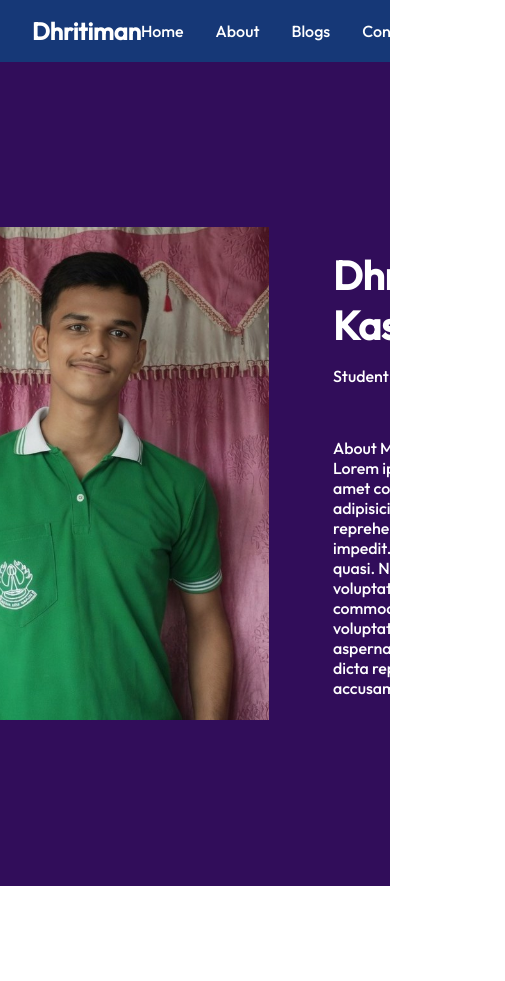
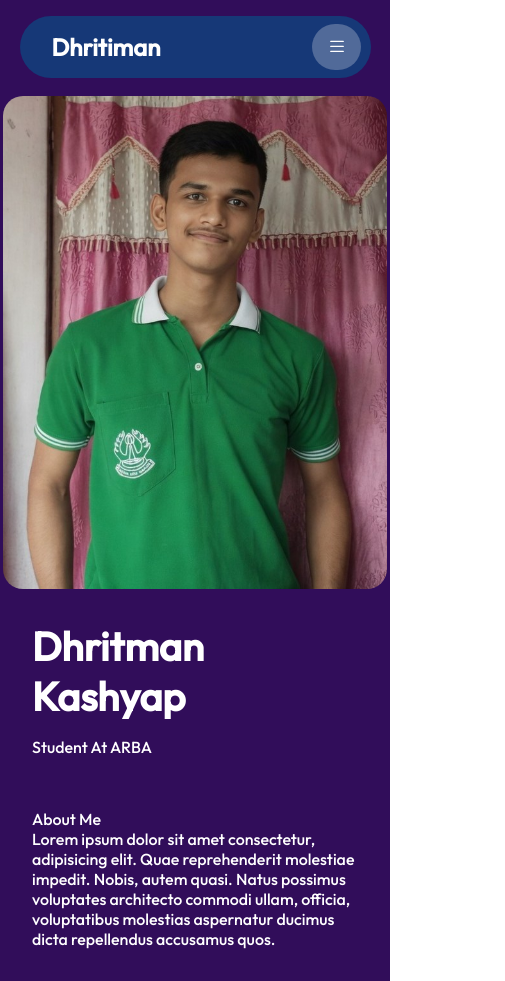
Before and after one commit to dhritimnn/myportfolio2, a React (Vite) app: page / in a window 390 px wide. Shown: the whole page, 505 px wide, since content can reach past the window. Before the commit the page ends 886 px from the top, so only its background shows below. Built offline with nearby package versions, Linux system fonts and the light colour scheme.

Commit message:
Added Browser-routers, made header and nav comp responsive, added home, about, navmenu, footer comp but kept blank

```diff
--- a/package.json
+++ b/package.json
@@ -11,7 +11,8 @@
   },
   "dependencies": {
     "react": "^19.2.7",
-    "react-dom": "^19.2.7"
+    "react-dom": "^19.2.7",
+    "react-router-dom": "^7.18.1"
   },
   "devDependencies": {
     "@eslint/js": "^10.0.1",
--- a/src/App.css
+++ b/src/App.css
@@ -1,78 +1,13 @@
 @font-face {
-  font-family: 'Outfit';
-  src: url('../fonts/outfit/static/Outfit-Medium.ttf') format('truetype');
+  font-family: "Outfit";
+  src: url("../fonts/outfit/static/Outfit-Medium.ttf") format("truetype");
   font-style: normal;
   font-display: swap;
 }
 
 * {
-    font-family: "Outfit", sans-serif;
-    margin: 0;
-    padding: 0;
-    color: #ffffff;
+  font-family: "Outfit", sans-serif;
+  margin: 0;
+  padding: 0;
+  color: #ffffff;
 }
-
-.Navbar {
-    background: rgb(22, 56, 119);
-    display: flex;
-    flex-direction: row;
-    align-items: center;
-    justify-content: space-between;
-    padding: 1rem 2rem;
-}
-
-.Navbar>.Nav-links {
-    display: flex;
-    flex-direction: row;
-    gap: 2rem;
-}
-
-.Navbar>.Nav-links>* {
-    text-decoration: none;
-    color: rgb(255, 255, 255);
-    transition: 100ms ease-in;
-}
-
-.Navbar>.Nav-links>*:hover{
-    color: rgb(178, 162, 207);
-}
-
-
-.Navbar>.Nav-listbtn {
-    display: flex;
-    justify-content: center;
-    align-items: center;
-    padding: .3rem;
-    background: #ffffff40;
-    border: none;
-    outline: none;
-    border-radius: .3rem;
-}
-
-
-
-.Header {
-    height: 90dvh;
-    display: flex;
-    justify-content: center;
-    align-items: center;
-    background: #310d5a;
-    gap: 4rem;
-    padding: 2rem;
-}
-
-.Header > img {
-    width: 24rem;
-}
-
-.Header > div {
-    display: flex;
-    gap: 1rem;
-    flex-direction: column;
-    max-width: 28rem;
-
-}
-
-.Header > div > h2{
-    font-size: 2.5rem;
-}
--- a/src/App.jsx
+++ b/src/App.jsx
@@ -1,17 +1,19 @@
 import { useState } from 'react'
+import { BrowserRouter, Routes, Route } from 'react-router-dom'
 import './App.css'
-import Navbar from './components/Nav'
-import Header from './components/Header'
-
+import Navbar from './components/Navbar'
+import Home from './components/Home'
+import About from './components/About'
 
 function App() {
-  const [count, setCount] = useState(0)
-
   return (
-    <>
-      <Navbar/>
-      <Header/>
-    </>
+    <BrowserRouter>
+      <Navbar />
+      <Routes>
+         <Route path="/" element={<Home />} />
+         <Route path="/about" element={<About />} />
+      </Routes>
+    </BrowserRouter>
   )
 }
 
--- /dev/null
+++ b/src/components/About.jsx
@@ -0,0 +1,9 @@
+function About() {
+    return (
+        <div>
+
+        </div>
+    )
+}
+
+export default About;
--- /dev/null
+++ b/src/components/Header.css
@@ -0,0 +1,40 @@
+.Header {
+  display: flex;
+  justify-content: center;
+  align-items: center;
+  background: #310d5a;
+  gap: 4rem;
+  padding: 2rem;
+  padding-top: 6rem;
+  overflow: hidden;
+}
+
+.Header > img {
+  width: 24rem;
+  border-radius: 20px;
+}
+
+.Header > div {
+  display: flex;
+  gap: 1rem;
+  flex-direction: column;
+  max-width: 28rem;
+}
+
+.Header > div > h2 {
+  font-size: 2.5rem;
+}
+
+.Footer {
+  display: grid;
+  grid-template-rows: repeat();
+  background: #310d5a;
+  padding: 2rem;
+}
+
+@media screen and (max-width: 838px) {
+  .Header {
+    flex-direction: column;
+    gap: 2rem;
+  }
+}
--- a/src/components/Header.jsx
+++ b/src/components/Header.jsx
@@ -1,3 +1,4 @@
+import "./Header.css";
 function Header(prop) {
     return (
         <div className="Header">
--- /dev/null
+++ b/src/components/Home.jsx
@@ -0,0 +1,11 @@
+import Header from './Header'
+
+function Home() {
+    return (
+        <>
+        <Header />
+        </>
+    )
+}
+
+export default Home;
--- a/src/components/Nav.jsx
+++ /dev/null
@@ -1,18 +0,0 @@
-function Navbar(prop) {
-    return (
-        <div className="Navbar">
-            <h2>Dhritiman</h2>
-            <div className="Nav-links">
-                <a href="/">Home</a>
-                <a href="/">About</a>
-                <a href="/">Blogs</a>
-                <a href="/">Contact</a>
-            </div>
-            <button className="Nav-listbtn"><svg xmlns="http://www.w3.org/2000/svg" width="20" height="20" fill="currentColor" class="bi bi-list" viewBox="0 0 16 16">
-                <path fill-rule="evenodd" d="M2.5 12a.5.5 0 0 1 .5-.5h10a.5.5 0 0 1 0 1H3a.5.5 0 0 1-.5-.5m0-4a.5.5 0 0 1 .5-.5h10a.5.5 0 0 1 0 1H3a.5.5 0 0 1-.5-.5m0-4a.5.5 0 0 1 .5-.5h10a.5.5 0 0 1 0 1H3a.5.5 0 0 1-.5-.5" />
-            </svg></button>
-        </div>
-    )
-}
-
-export default Navbar;
--- /dev/null
+++ b/src/components/Navbar.css
@@ -0,0 +1,57 @@
+.Navbar {
+  background: rgb(22, 56, 119);
+  display: flex;
+  flex-direction: row;
+  align-items: center;
+  justify-content: space-between;
+  margin: 1rem auto;
+  position: fixed;
+  inset: 0 0 auto 0;
+  width: 60%;
+  border-radius: 200px;
+}
+.Navbar > h2 {
+  padding: 1rem 2rem;
+}
+.Navbar > .Nav-links {
+  padding: 1rem 2rem;
+  display: flex;
+  flex-direction: row;
+  gap: 2rem;
+}
+
+.Navbar > .Nav-links > * {
+  text-decoration: none;
+  color: rgb(255, 255, 255);
+  transition: 100ms ease-in;
+}
+
+.Navbar > .Nav-links > *:hover {
+  color: rgb(178, 162, 207);
+}
+
+.Navbar > .Nav-listbtn {
+  display: flex;
+  justify-content: center;
+  align-items: center;
+  padding: 0.8rem 0.9rem;
+  background: #ffffff40;
+  border: none;
+  outline: none;
+  border-radius: 20rem;
+  margin: 0.4rem 0.6rem;
+}
+
+.Navbar > .Nav-listbtn:hover {
+  background: #ffffff70;
+}
+
+/* Applies only when the viewport width is 768px or wider */
+@media screen and (max-width: 838px) {
+  .Navbar > .Nav-links {
+    display: none;
+  }
+  .Navbar {
+    width: 90%;
+  }
+}
--- /dev/null
+++ b/src/components/Navbar.jsx
@@ -0,0 +1,30 @@
+import { Link } from "react-router-dom";
+import "./Navbar.css";
+function Navbar() {
+  return (
+    <div className="Navbar">
+      <h2>Dhritiman</h2>
+      <div className="Nav-links">
+        <Link to="/">Home</Link>
+        <Link to="/about">About</Link>
+        <Link to="/blogs">Blogs</Link>
+      </div>
+      <button className="Nav-listbtn">
+        <svg
+          width="20"
+          height="20"
+          fill="currentColor"
+          className="bi bi-list"
+          viewBox="0 0 16 16"
+          S
+        >
+          <rect x="2.5" y="3" width="11" height="1" rx="0.5" />
+          <rect x="2.5" y="7" width="11" height="1" rx="0.5" />
+          <rect x="2.5" y="11" width="11" height="1" rx="0.5" />
+        </svg>
+      </button>
+    </div>
+  );
+}
+
+export default Navbar;
```
Also changed, not shown: src/components/Footer.jsx (added, +9 -0 lines), src/components/Navmenu.jsx (added, +25 -0 lines), 1 other file (tests, documents, lock files or other folders).
